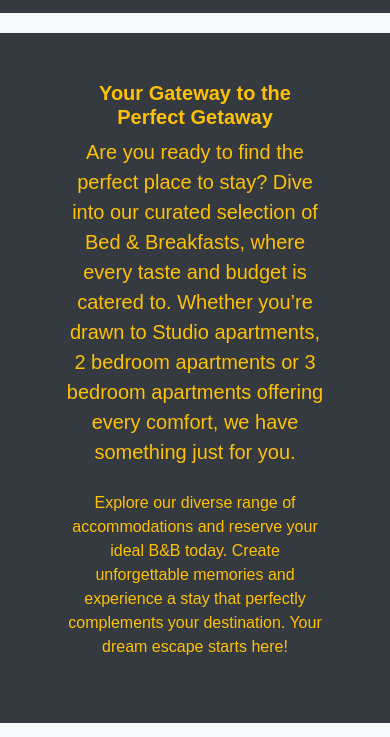
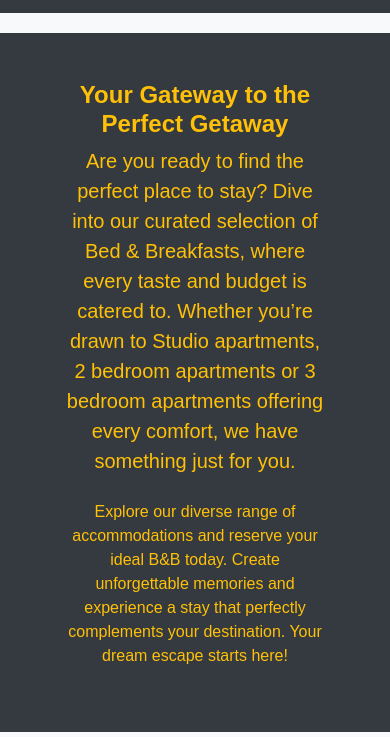
Before and after one commit to Kendi167/Ceecee-Homes, a website: page public/index.html in a window 390 px wide. Shown: the part 96-833 px from the top of the page. Drawn offline with nearby package versions, Linux system fonts and the light colour scheme.

Commit message:
modified  media query

```diff
--- a/public/styles.css
+++ b/public/styles.css
@@ -169,7 +169,7 @@ header h1 {
     }
 
     .hero h2 {
-        font-size: 20px; /* Adjust the size as needed */
+        font-size: 24px; /* Adjust the size as needed */
     }
 }
 
```
